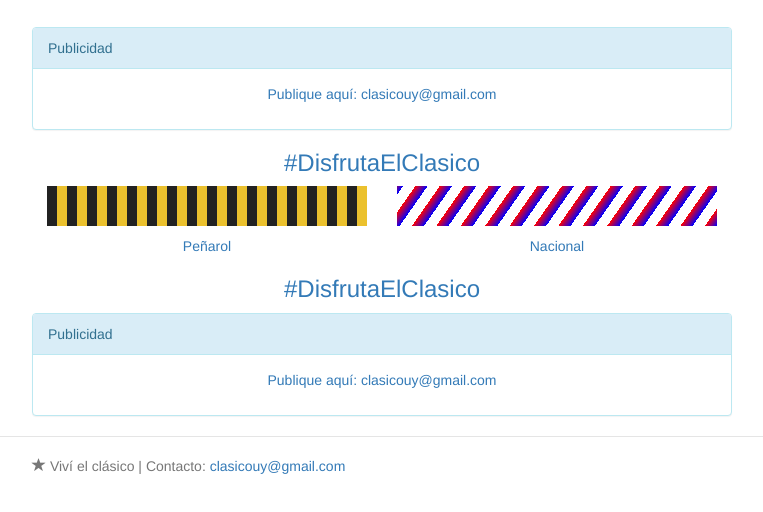
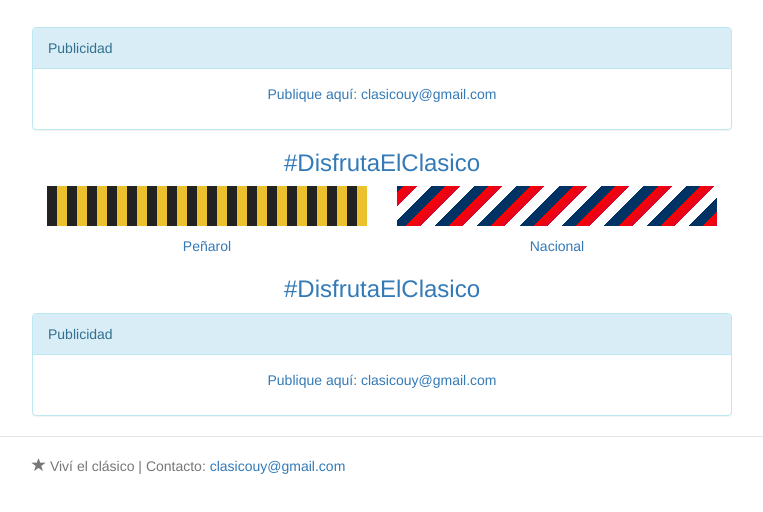
Before and after one commit to fernandoportal/clasico, a website: page app/index.html in a window 1280 px wide. Shown: the part 76-588 px from the top of the page, without its empty margins (258-1021 px from the left). Drawn offline with nearby package versions, Linux system fonts and the light colour scheme; some packages are replaced by stand-ins of ours; files that its build step writes are made by us from their sources.

Commit message:
new nac styles bar

```diff
--- a/app/styles/main.css
+++ b/app/styles/main.css
@@ -100,6 +100,6 @@
   width: 320px;
   margin: 0 auto;
   margin-bottom:10px;
-  background: -webkit-repeating-linear-gradient(145deg, blue, red 10px, white 10px, white 20px);
-  background: repeating-linear-gradient(-55deg, blue, red 10px, white 10px, white 20px);
+  background: -webkit-repeating-linear-gradient(145deg, #DF0424,#FF0000 10px,#003263 10px,#003263 20px,#ffffff 20px,#ffffff 30px);
+  background: repeating-linear-gradient(-45deg,#DF0424,#FF0000 10px,#003263 10px,#003263 20px,#ffffff 20px,#ffffff 30px);
 }
```
